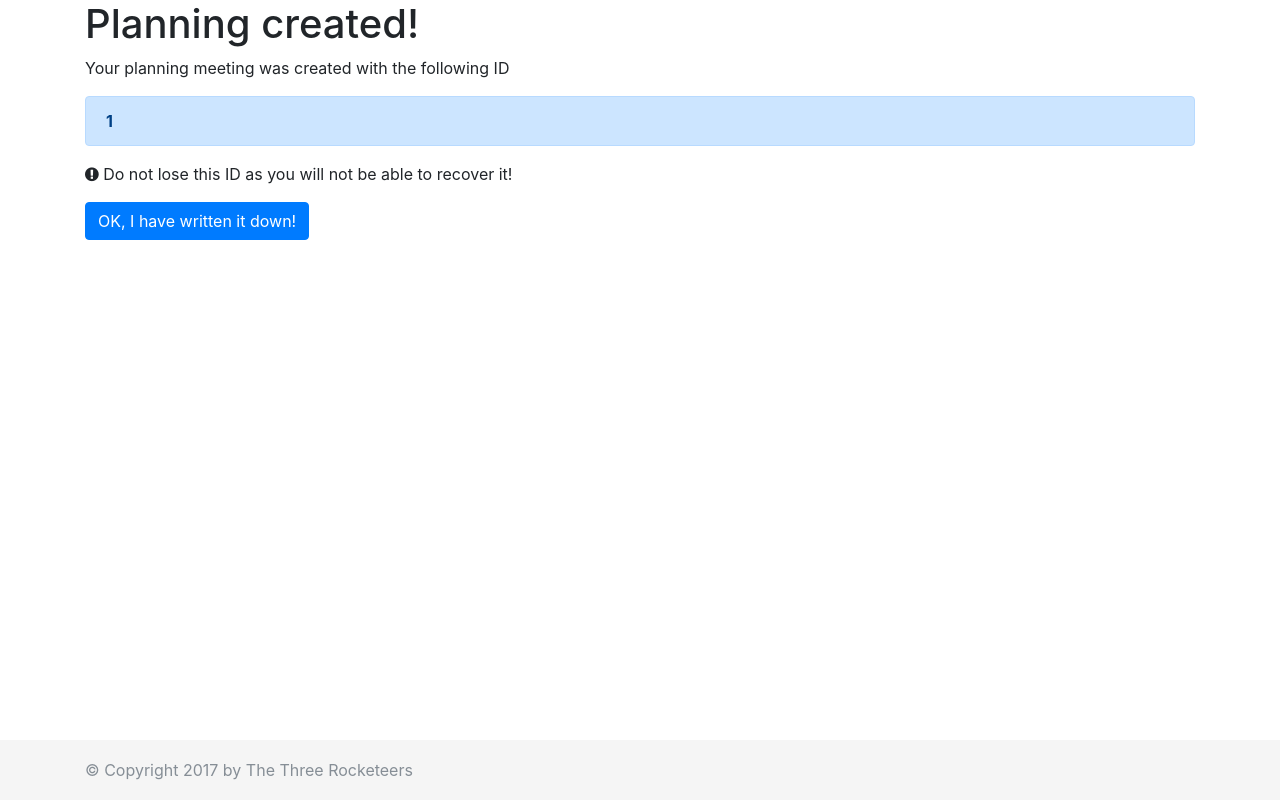
After one commit to three-rocketeers/DistriPP, a Flask app: template templates/created.html in a window 1280 px wide. The commit adds this page. Run offline with Flask 2, Linux system fonts and the light colour scheme; the template is opened without the code that fills it: most values are stand-ins (such as "Sample title", 1, 10 or a date in 2020); some libraries are stand-ins or nearby versions.

Commit message:
BST: added creation page for planning creation

```diff
--- a/app.py
+++ b/app.py
@@ -1,17 +1,25 @@
 from flask import Flask, request, session, g, redirect, url_for, abort, \
-     render_template, flash
+    render_template, flash
 
 app = Flask(__name__)
 
 
 @app.route('/')
-def hello_world():
+def start():
     return render_template('index.html')
+
 
 @app.route('/create')
 def create():
     return render_template('create.html')
 
 
+@app.route('/create_submit', methods=['POST'])
+def create_planning():
+    # TODO implement creation logic
+    planning_id = 'a408a018-3bfb-4eaf-943d-2c5340f10a02';
+    return render_template('created.html', planning_id=planning_id);
+
+
 if __name__ == '__main__':
     app.run()
--- a/templates/create.html
+++ b/templates/create.html
@@ -10,7 +10,7 @@
 
         <h1>Create Planning</h1>
         <p>Fill out all the boxes to create a planning event.</p>
-        <form>
+        <form action="{{ url_for('create_planning') }}" method="post">
             <div class="form-group">
                 <label for="title">Planning Name:</label>
                 <input type="text" class="form-control" id="title" placeholder="Enter planning name">
--- /dev/null
+++ b/templates/created.html
@@ -0,0 +1,15 @@
+{% extends "layout.html" %}
+{% block title %}Create{% endblock %}
+{% block content %}
+    <div class="container">
+
+        <h1>Planning created!</h1>
+
+        <p>Your planning meeting was created with the following ID</p>
+        <div class="alert alert-primary" role="alert"><strong>{{ planning_id }}</strong></div>
+        <p><i class="fa fa-exclamation-circle" aria-hidden="true"></i> Do not lose this ID as you will not be able to
+            recover it!</p>
+        <a class="btn btn-primary" href="{{ url_for('start') }}" role="button">OK, I have written it down!</a>
+    </div>
+
+{% endblock %}
--- a/templates/index.html
+++ b/templates/index.html
@@ -5,8 +5,7 @@
         <!-- Main jumbotron for a primary marketing message or call to action -->
         <div class="jumbotron">
             <div class="container">
-                <h1 class="display-3">Sprint long and prosper!</h1>
-                <p>The sprint is dark and full of stories!</p>
+                <h1 class="display-3">The sprint is dark and full of stories!</h1>
             </div>
         </div>
         <div class="container">
```
